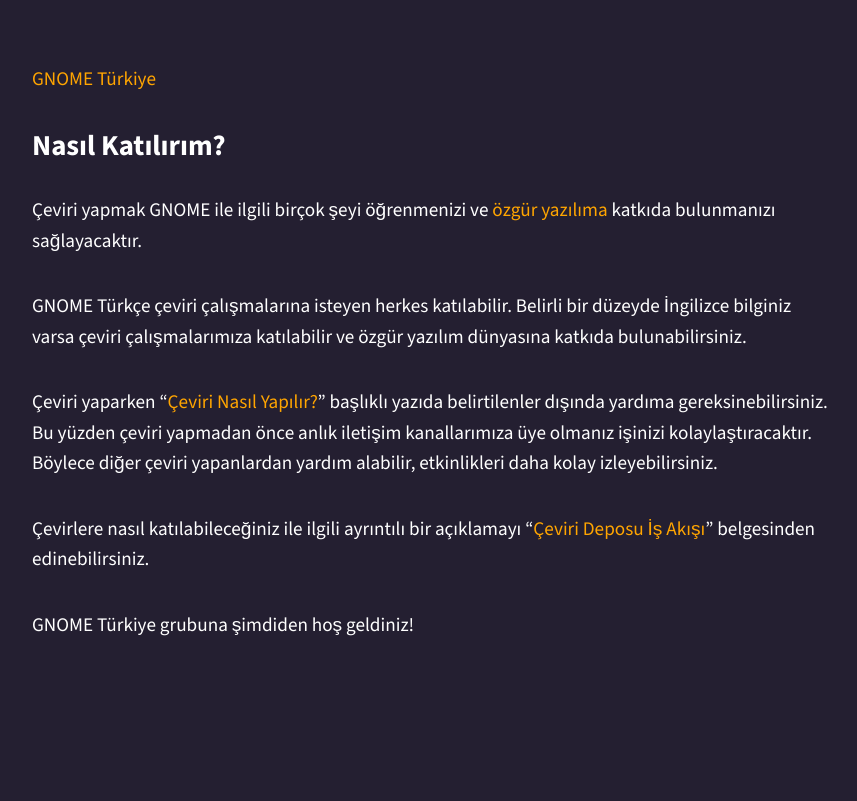
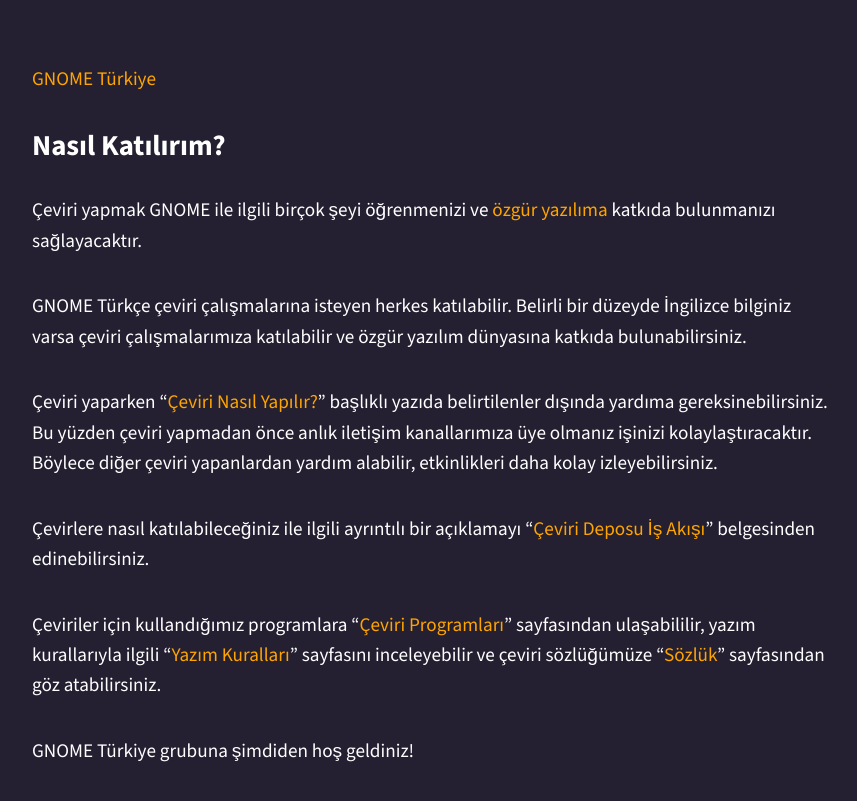
Before and after one commit to gnometurk/gnomeorgtr, a Jekyll site: the page built from cevirilere-nasil-katilirim.md, in a window 1280 px wide. Shown: the top 801 px of the page, without its empty margins (208-1065 px from the left). Built offline with Jekyll 4.4.1, drawn with Linux system fonts in a browser that asks for light colours.

Commit message:
Update cevirilere-nasil-katilirim.md
Çeviriyle ilgili diğer önemli sayfalara da bu sayfadan link verelim ki bulması kolay olsun.

```diff
--- a/cevirilere-nasil-katilirim.md
+++ b/cevirilere-nasil-katilirim.md
@@ -12,4 +12,6 @@ GNOME Türkçe çeviri çalışmalarına isteyen herkes katılabilir. Belirli bi
 
 Çevirlere nasıl katılabileceğiniz ile ilgili ayrıntılı bir açıklamayı “[Çeviri Deposu İş Akışı](/ceviri/ceviri-deposu-is-akisi)” belgesinden edinebilirsiniz.
 
+Çeviriler için kullandığımız programlara “[Çeviri Programları](/ceviri/ceviri-programlari/)” sayfasından ulaşabililir, yazım kurallarıyla ilgili “[Yazım Kuralları](/ceviri/yazim-kurallari/)” sayfasını inceleyebilir ve çeviri sözlüğümüze “[Sözlük](/ceviri/sozluk/)” sayfasından göz atabilirsiniz.
+
 GNOME Türkiye grubuna şimdiden hoş geldiniz!
```
